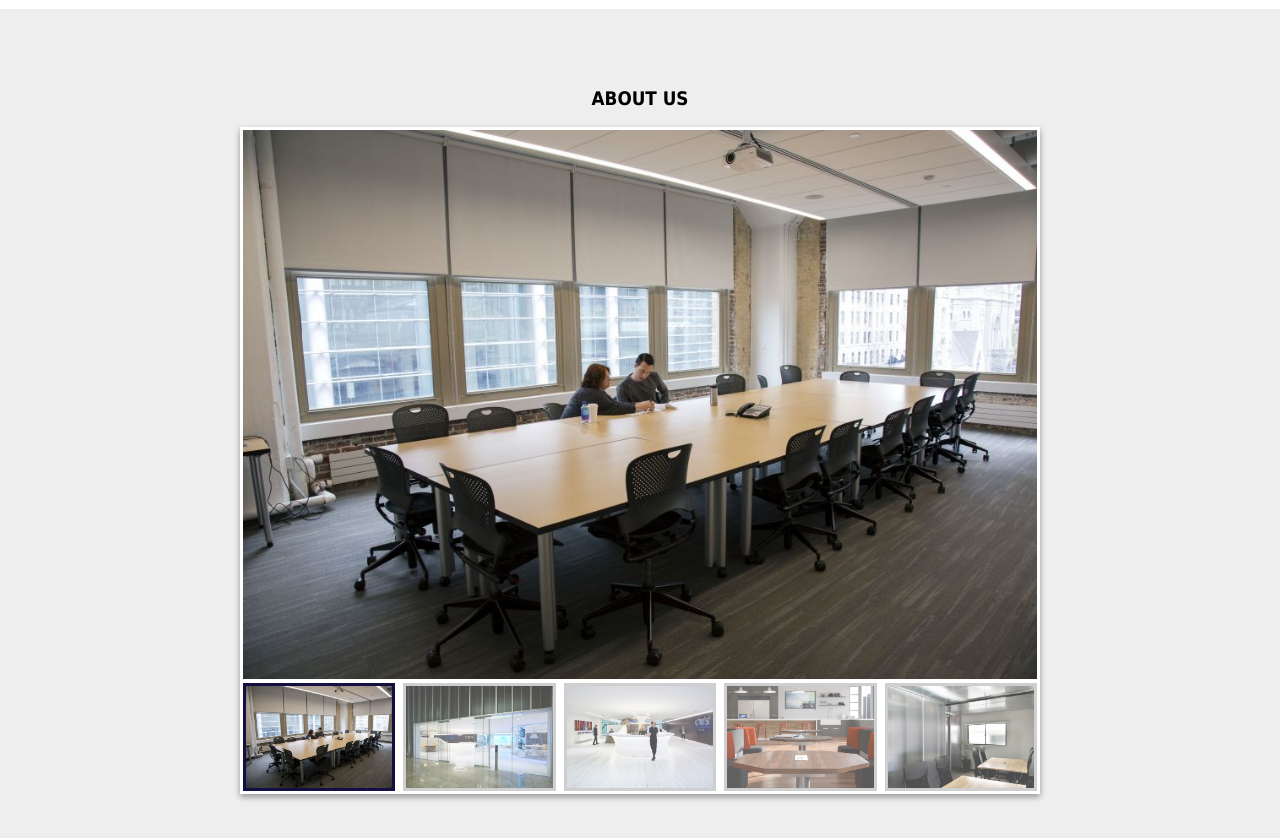
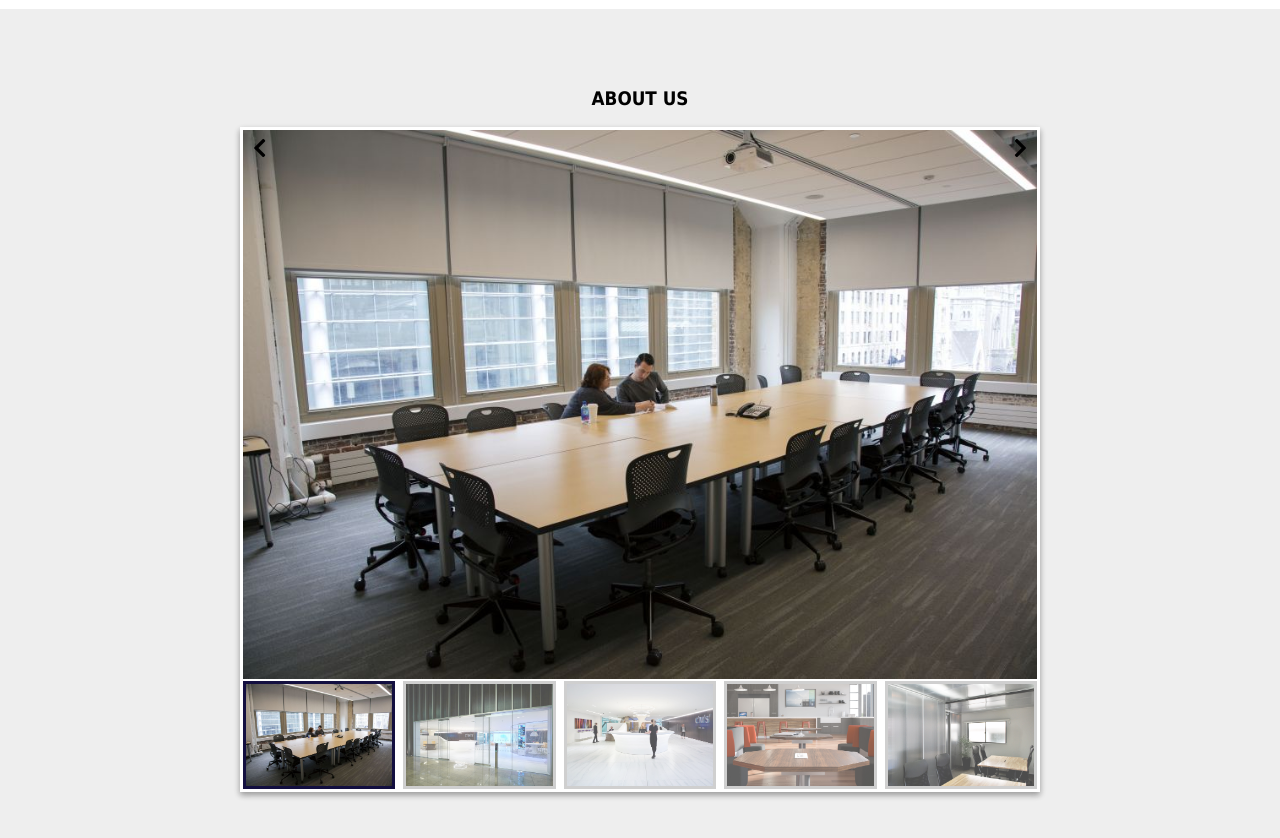
Before and after one commit to amradelata/jQuery-practices, a plain HTML site: page 12 second Buttons Effects/index.html in a window 1280 px wide. Shown: the part 1280-2118 px from the top of the page. Drawn offline with Linux system fonts and the light colour scheme.

Commit message:
Gallery chevrons

```diff
--- a/12 second Buttons Effects/css/sass/pages/_home.sass
+++ b/12 second Buttons Effects/css/sass/pages/_home.sass
@@ -233,20 +233,28 @@ body
 		opacity: .7
 
 
-
-
-
-
 	.thumbnails img:not(:last-child)
 		margin-right: 1%
-
-
 
 
 .gallery .thumbnails .selected
 	border: 3px solid #130f40
 	opacity: 1
+.gallery .master-img
+	height: 551px
+	position: relative
+.gallery .master-img i
+	padding: 10px
+	position: absolute
+	top: 0
+	cursor: pointer
+	z-index: 2
 
+.gallery .master-img .fa-chevron-left
+	left: 0
+
+.gallery .master-img .fa-chevron-right
+	right: 0
 
 // start website theme colors
 [data-default-color="blue"] .skin-color
--- a/12 second Buttons Effects/index.html
+++ b/12 second Buttons Effects/index.html
@@ -72,6 +72,9 @@
 	<!-- start gallery -->
 	<div class="gallery">
 		<div class="master-img">
+			<i class="skin-background fa fa-chevron-left fa-lg"></i>
+			<i class="skin-background fa fa-chevron-right fa-lg"></i>
+
 			<img src="img/1.jpg">
 		</div>
 		<div class="thumbnails">
--- a/12 second Buttons Effects/js/script.js
+++ b/12 second Buttons Effects/js/script.js
@@ -179,4 +179,39 @@ $('.animated-progress span').each(function () {         //every  'span' i do thi
 
 	});
 
+
+
+	$('.master-img .fa-chevron-right').on('click', function () {
+
+		if ($('.thumbnails .selected').is(':last-child')) {
+
+			$('.thumbnails img').eq(0).click();                 //if the image .selected is last-child get my image number one
+																//else keep going and get my next  image
+
+		}else{
+
+			$('.thumbnails .selected').next().click();
+
+			 }
+
+
+
+	});
+
+	$('.master-img .fa-chevron-left').on('click', function () {
+
+		if ($('.thumbnails .selected').is(':first-child')) {
+
+			$('.thumbnails img:last').click();
+ 																//if the image .selected is first-child get my the last image
+																//else keep going and get my prev  image
+		}else{
+
+			$('.thumbnails .selected').prev().click();
+
+			 }
+
+	});
+
+
 });
```
Also changed, not shown: 12 second Buttons Effects/css/style.css, 1 other file.
